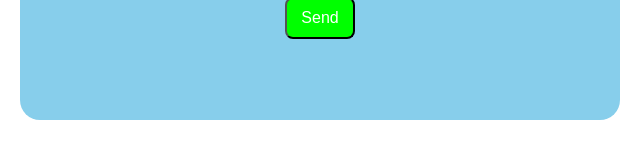
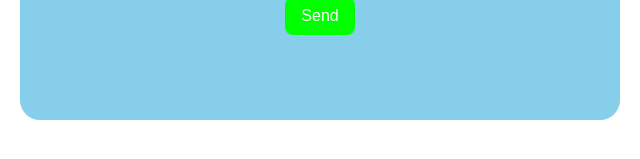
Before and after one commit to Sathish-Kumar-A/contactpage, a plain HTML site: page index.html in a window 1280 px wide. Shown: the part 559-718 px from the top of the page, 320-960 px from the left. Drawn offline with Linux system fonts and the light colour scheme.

Commit message:
Update index.html

```diff
--- a/index.html
+++ b/index.html
@@ -46,6 +46,7 @@
             font-size:1em;
             background-color: #00FF00;
             border-radius:8px;
+            border:none
         }
         a{
             text-decoration: none;
```
